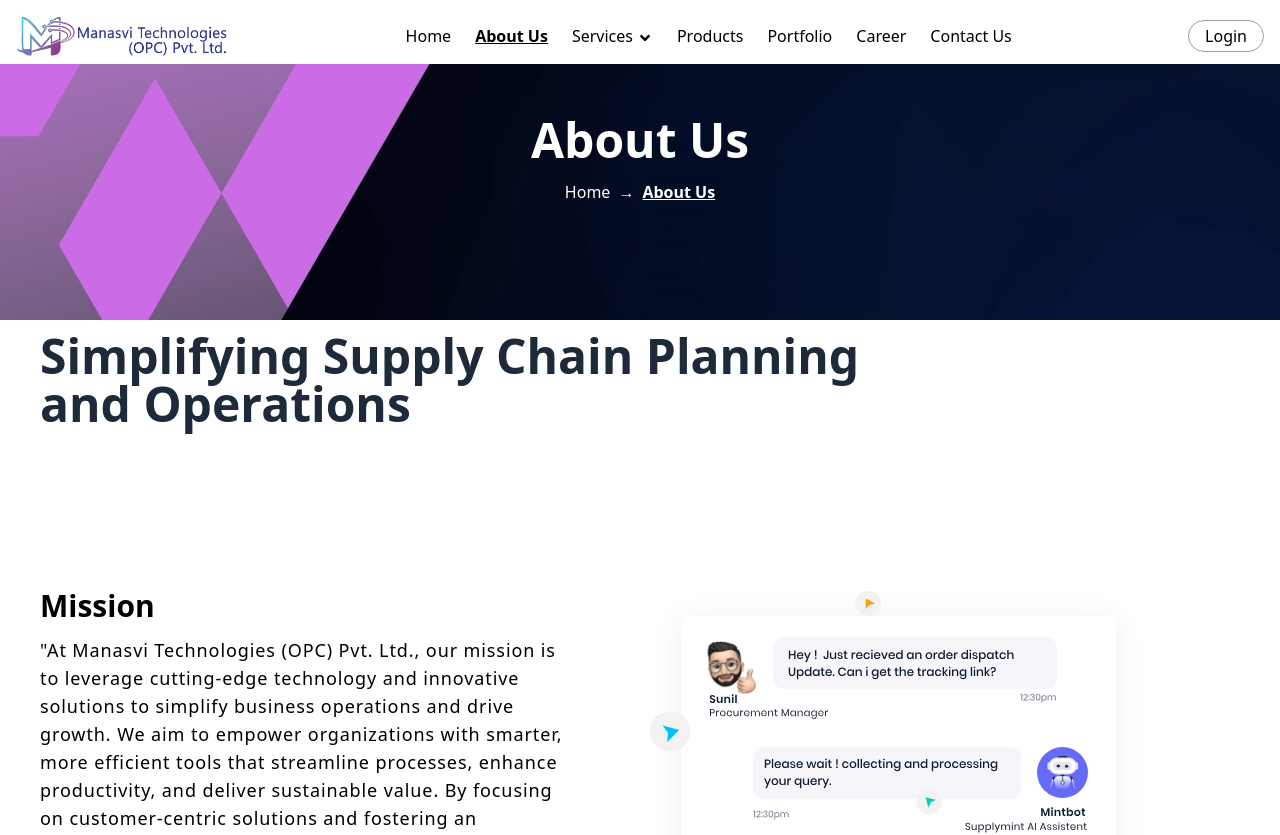
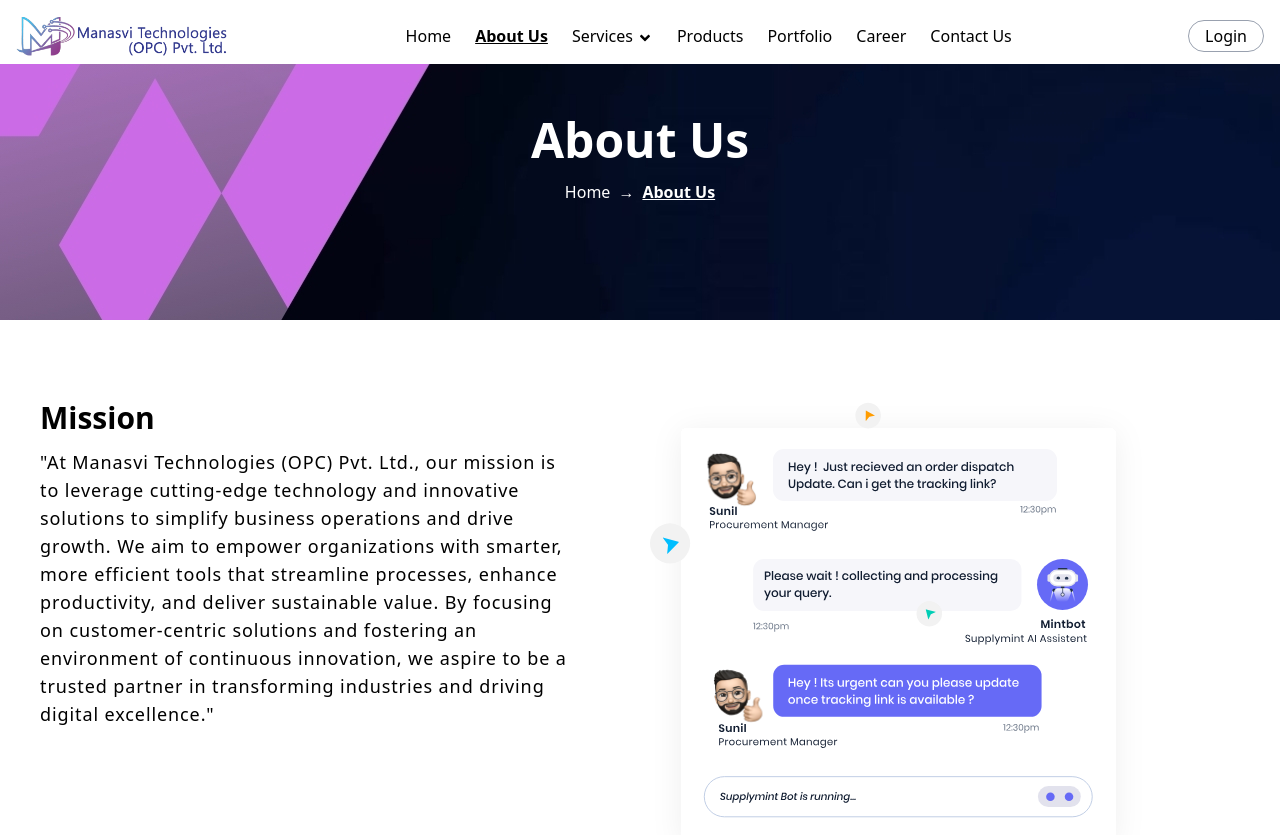
Before and after one commit to Deepak-Manasvi/manasviWebsite, a React (Vite) app in the folder frontend/: page /about in a window 1280 px wide. Shown: the top 835 px of the page. Built offline with nearby package versions, Linux system fonts and the light colour scheme.

Commit message:
update again aboutUsPge

```diff
--- a/frontend/src/pages/AboutUsPage.jsx
+++ b/frontend/src/pages/AboutUsPage.jsx
@@ -311,7 +311,7 @@
         </div>
       </div>
       <div className=" mx-auto space-y-10">
-        <div className="px-10 mb-20">
+        {/* <div className="px-10 mb-20">
           <p className="font-bold text-5xl text-gray-800  mt-3 break-words">
             Simplifying Supply Chain{" "}
             <span className="hidden sm:inline lg:hidden">
@@ -325,7 +325,7 @@
             </span>
             and Operations
           </p>
-        </div>
+        </div> */}
 
         {/* vision and mission */}
         <div className="bg-white shadow-lg">
```
